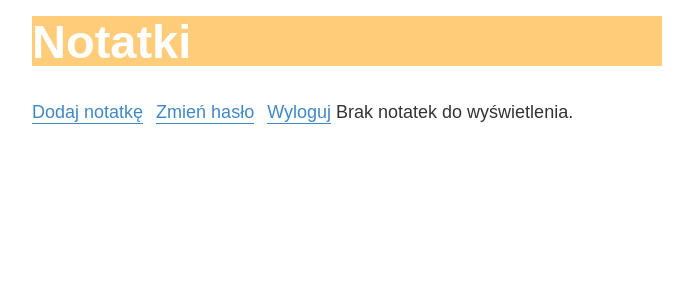
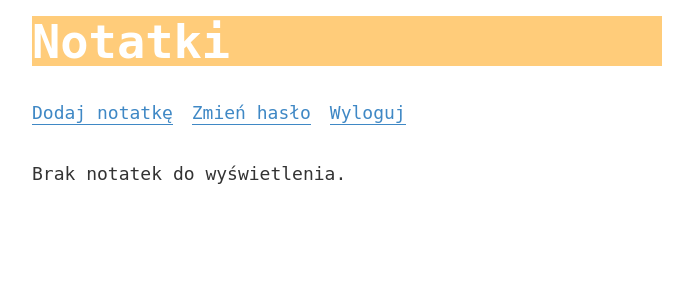
Before and after one commit to virzen/notes-php, a PHP site: page / in a window 1280 px wide. Shown: the top 300 px of the page, without its empty margins (293-986 px from the left). Run offline with PHP 8.4, Linux system fonts and the light colour scheme; the visitor is signed in with stand-in values (Sample User, id 1); data that the repository does not hold is empty.

Commit message:
feat: style some more

```diff
--- a/web/app/views/change_password.php
+++ b/web/app/views/change_password.php
@@ -26,7 +26,9 @@
   <body>
     <h1>Zmiana hasła</h1>
 
-    <a href="/">Strona główna</a>
+    <nav>
+      <a href="/">Strona główna</a>
+    </nav>
 
     <p>
       <?php
--- a/web/app/views/edit.php
+++ b/web/app/views/edit.php
@@ -26,7 +26,9 @@
   <body>
     <h1>Edytuj notatkę</h1>
 
-    <a href="/">Strona główna</a>
+    <nav>
+      <a href="/">Strona główna</a>
+    </nav>
 
     <form method="post" action="">
       <label>Tytuł</label>
--- a/web/app/views/index.php
+++ b/web/app/views/index.php
@@ -10,9 +10,11 @@
   <body>
     <h1>Notatki</h1>
 
-    <a href="/new">Dodaj notatkę</a>
-    <a href="/change-password">Zmień hasło</a>
-    <a href="/logout">Wyloguj</a>
+    <nav>
+      <a href="/new">Dodaj notatkę</a>
+      <a href="/change-password">Zmień hasło</a>
+      <a href="/logout">Wyloguj</a>
+    </nav>
 
     <?php
       $notes = get_notes_for_user(get_current_user_id());
--- a/web/app/views/new.php
+++ b/web/app/views/new.php
@@ -20,7 +20,9 @@
   <body>
     <h1>Utwórz notatkę</h1>
 
-    <a href="/">Strona główna</a>
+    <nav>
+      <a href="/">Strona główna</a>
+    </nav>
 
     <form method="post" action="">
       <label>Tytuł</label>
--- a/web/public/style.css
+++ b/web/public/style.css
@@ -5,7 +5,11 @@ body {
   color: #333;
   font-size: 18px;
   line-height: 1.618;
-  font-family: Arial, Helvetica, sans-serif;
+  font-family: monospace;
+}
+
+nav {
+  margin-bottom: 2rem;
 }
 
 label {
@@ -28,6 +32,7 @@ button, button:hover {
   border: 1px solid currentColor;
   background-color: white;
   font-size: 1rem;
+  font-family: inherit;
 }
 
 a {
@@ -72,9 +77,9 @@ input, textarea {
   background-color: none;
   font-size: 1rem;
   min-width: 20em;
+  font-family: inherit;
 }
 
 textarea {
-  font-family: sans-serif;
   resize: vertical;
 }
```
